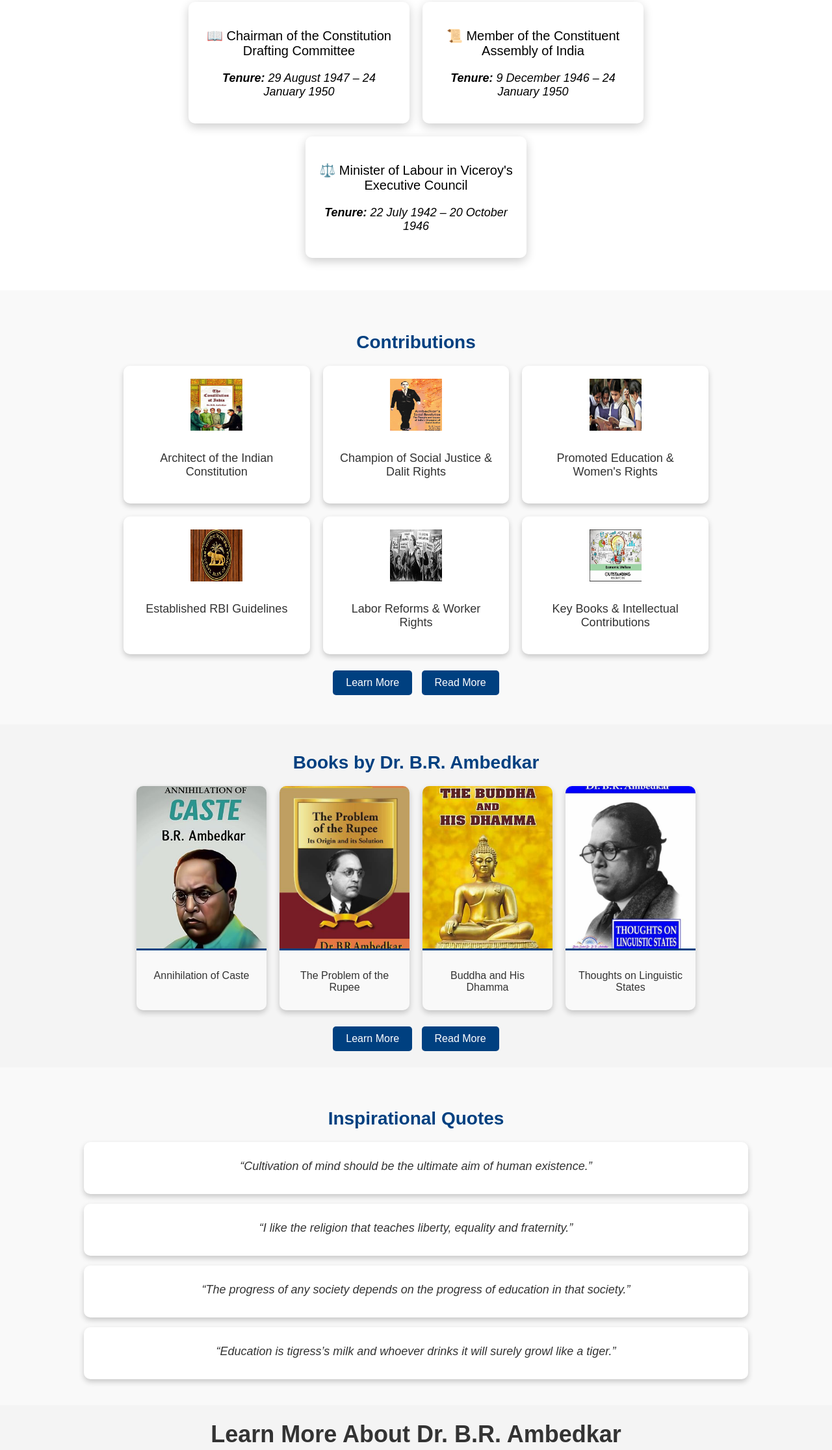
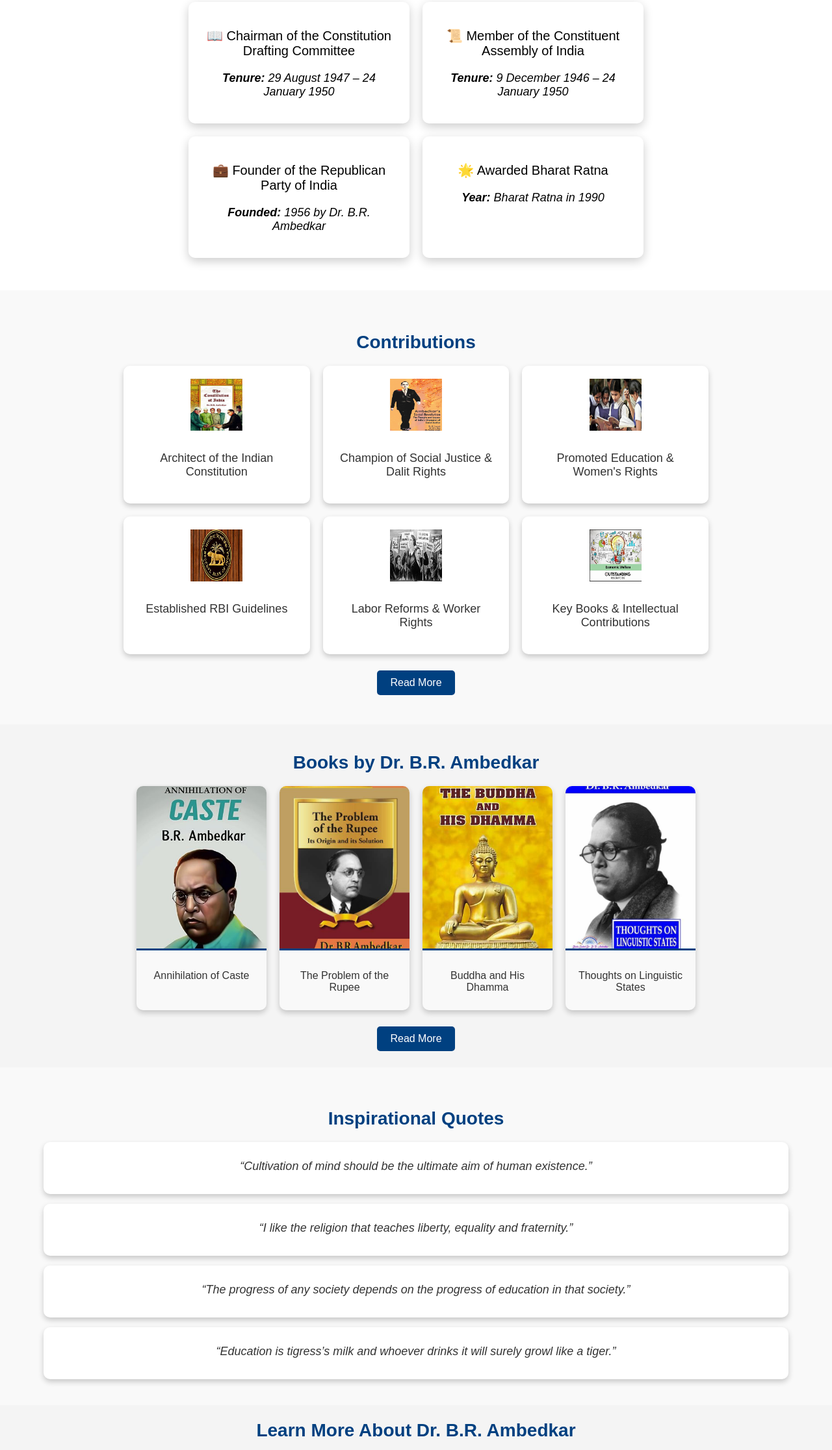
Before and after one commit to technical-jitendra-kumar/Tribute_Page_B.R-Ambedkar, a plain HTML site: page index.html in a window 1280 px wide. Shown: the part 1883-4115 px from the top of the page at 65% size. Drawn offline with Linux system fonts and the light colour scheme.

Commit message:
final submition after modification and updation

```diff
--- a/index.html
+++ b/index.html
@@ -76,8 +76,12 @@
                 <p><strong>Tenure:</strong> 9 December 1946 – 24 January 1950</p>
             </div>
             <div class="position-card">
-                <h3>⚖️ Minister of Labour in Viceroy's Executive Council</h3>
-                <p><strong>Tenure:</strong> 22 July 1942 – 20 October 1946</p>
+                <h3>💼 Founder of the Republican Party of India</h3>
+                <p><strong>Founded:</strong> 1956 by Dr. B.R. Ambedkar</p>
+            </div>
+            <div class="position-card">
+                <h3>🌟 Awarded Bharat Ratna</h3>
+                <p><strong>Year:</strong> Bharat Ratna in 1990</p>
             </div>
         </div>
     </section>
@@ -112,8 +116,8 @@
             </div>
         </div>
         <div class="resources">
-            <a href="https://example.com" target="_blank">Learn More</a>
-            <a href="https://anotherresource.com" target="_blank">Read More</a>
+            <!-- <a href="https://example.com" target="_blank">Learn More</a> -->
+            <a href="https://www.nextias.com/blog/dr-br-ambedkar/" target="_blank">Read More</a>
         </div>
     </section>
 
@@ -139,8 +143,8 @@
             </div>
         </div>
         <div class="resources">
-            <a href="https://example.com" target="_blank">Learn More</a>
-            <a href="https://anotherresource.com" target="_blank">Read More</a>
+            <a href="https://en.wikipedia.org/wiki/Category:Books_by_B._R._Ambedkar" target="_blank">Read More</a>
+            <!-- <a href="https://anotherresource.com" target="_blank">Read More</a> -->
         </div>
     </section>
 
@@ -164,7 +168,7 @@
 </section>
 
         <div class="resources">
-            <h1>Learn More About Dr. B.R. Ambedkar</h1>
+            <h2>Learn More About Dr. B.R. Ambedkar</h2>
             <a href="https://en.wikipedia.org/wiki/B._R._Ambedkar" target="_blank">Wikipedia</a>
             <a href="https://www.sci.gov.in/centenary-of-dr-b-r-ambedkars-enrolment-as-an-advocate/#About" target="_blank">SC Of India</a>
         </div>
--- a/styles.css
+++ b/styles.css
@@ -499,7 +499,7 @@ h2 {
 }
 
 .quote-card {
-    width: 80%;
+    width: 90%;
     /* max-width: 500px; */
     background: white;
     padding: 15px;
```
